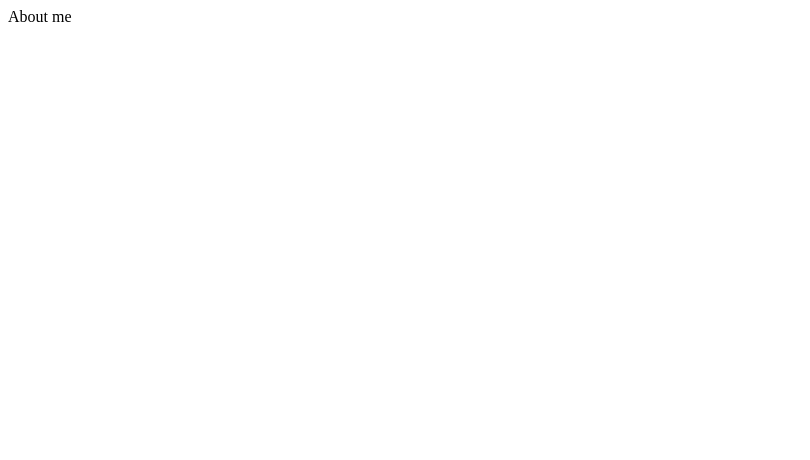
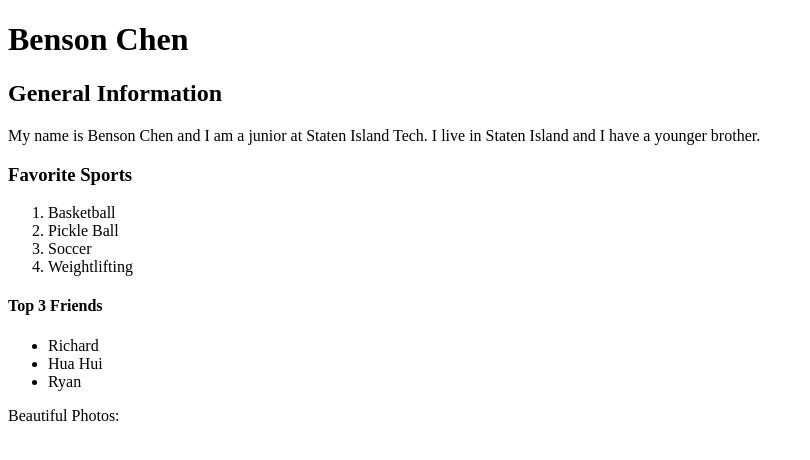
Before and after one commit to staten-island-tech/intro-to-html-bensonc27, a plain HTML site: page index.html in a window 1280 px wide. Shown: the whole page, without its empty margins (0-810 px from the left). Drawn offline with Linux system fonts and the light colour scheme.

Commit message:
Update index.html

```diff
--- a/index.html
+++ b/index.html
@@ -1,2 +1,33 @@
 <!DOCTYPE html>
-<head>About me</head>
+<html lang="en">
+<head>
+    <meta charset="UTF-8">
+    <meta name="viewport" content="width=device-width, initial-scale=1.0">
+    <title>About Me Website</title>
+    <h1>Benson Chen</h1>
+</head>
+
+<body>
+    <h2>General Information</h2>
+    <p>My name is Benson Chen and I am a junior at Staten Island Tech. I live in Staten Island and I have a younger brother.</p>
+
+    <h3>Favorite Sports</h3>
+    <ol type="1">
+    <li>Basketball</li>
+    <li>Pickle Ball</li>
+    <li>Soccer</li>
+    <li>Weightlifting</li>
+    </ol>
+
+    <h4>Top 3 Friends</h4>
+    <ul>
+    <li>Richard</li>
+    <li>Hua Hui</li>
+    <li>Ryan</li>
+    </ul>
+
+    <header>Beautiful Photos:</header>
+    <img src=""
+
+</body>
+</html>
```
